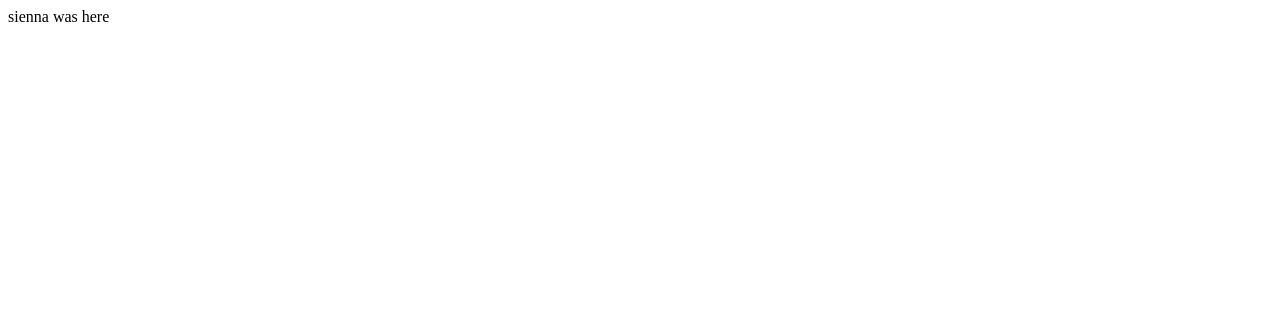
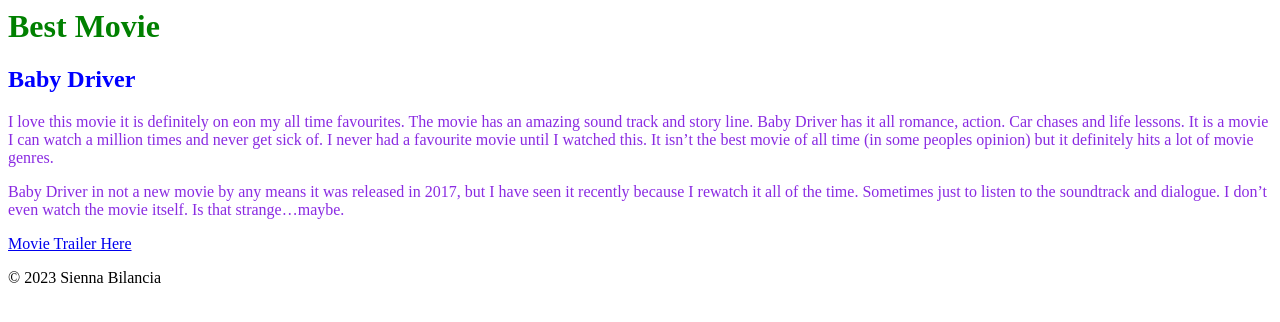
Before and after one commit to SiennaB11/UX220Lab3, a plain HTML site: page index.html in a window 1280 px wide. Drawn offline with Linux system fonts and the light colour scheme.

Commit message:
complete

```diff
--- a/index.html
+++ b/index.html
@@ -1 +1,38 @@
-sienna was here
+<DOCTYPE html>
+    <html lang="en">
+
+<head>
+    <title>Best Movie</title>
+<style>
+    h1 {
+        color:green;
+    }
+    body{
+        color:blueviolet
+    }
+    h2{
+        color:blue
+    }
+    footer{
+        color:black
+        }
+</style>
+</head>
+
+<body>
+    <header>
+        <h1>Best Movie</h1>
+    </header>
+    <main>
+        <h2>Baby Driver</h2>
+            <p>I love this movie it is definitely on eon my all time favourites. The movie has an amazing sound track and story line. Baby Driver has it all romance, action. Car chases and life lessons. It is a movie I can watch a million times and never get sick of. I never had a favourite movie until I watched this. It isn’t the best movie of all time (in some peoples opinion) but it definitely hits a lot of movie genres.</p>
+<p>Baby Driver in not a new movie by any means it was released in 2017, but I have seen it recently because I rewatch it all of the time. Sometimes just to listen to the soundtrack and dialogue. I don’t even watch the movie itself. Is that strange…maybe. </p>
+<p><a href= https://www.youtube.com/watch?v=z2z857RSfhk> Movie Trailer Here </a> </p>
+</main>
+</body>
+<footer>
+    &COPY; 2023 Sienna Bilancia
+</footer>
+
+
+    </html>
```
